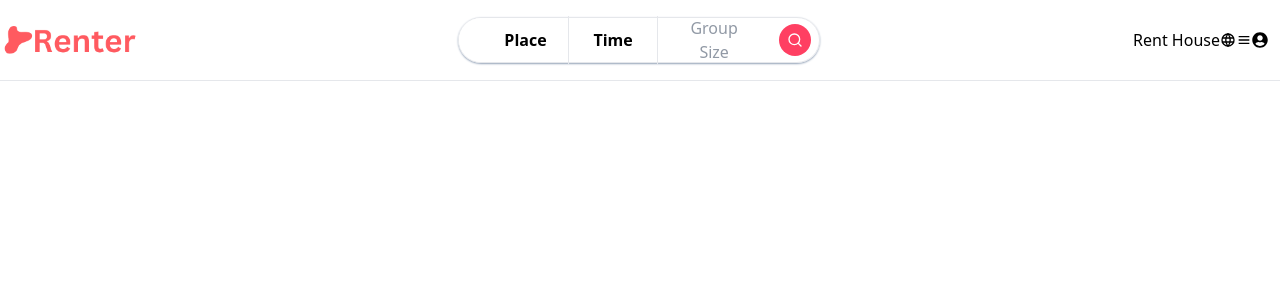
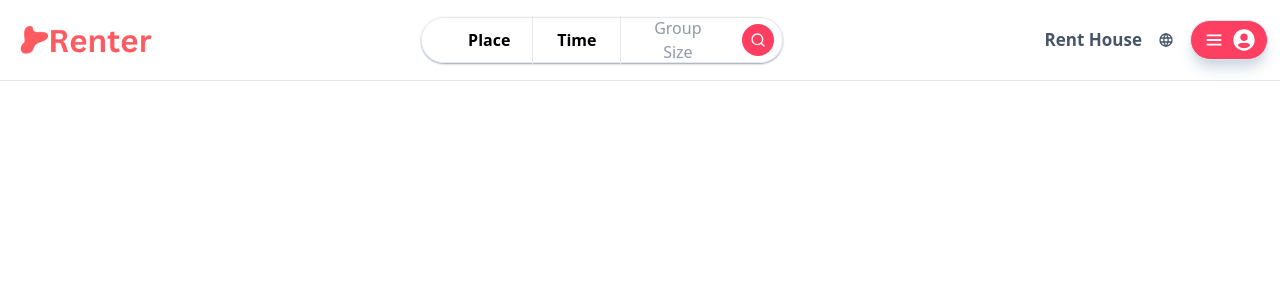
Before and after one commit to sethkabir/Homebnb, a React (Vite) app: page / in a window 1280 px wide. Shown: the top 300 px of the page. Built offline with nearby package versions, Linux system fonts and the light colour scheme.

Commit message:
add navbar right section

```diff
--- a/src/Component/Navbar.tsx
+++ b/src/Component/Navbar.tsx
@@ -8,7 +8,7 @@ const Navbar = () => {
 	return (
 		<div className="flex justify-between items-center border-b">
 			{/* Left */}
-			<div className=" flex h-20 w-36">
+			<div className=" flex h-20 w-36 ml-4">
 				<img src={logo} className="object-cover -my-10" alt="logo" />
 			</div>
 			{/* Middle */}
@@ -32,12 +32,12 @@ const Navbar = () => {
 				</div>
 			</div>
 			{/* Right */}
-			<div className="flex items-center pr-3">
-				<p>Rent House</p>
-				<TbWorld />
-				<div className="flex items-center">
-					<BiMenu />
-					<FaUserCircle />
+			<div className="flex items-center pr-3 font-semibold text-slate-600">
+				<p className="text-[17px]">Rent House</p>
+				<TbWorld className="mx-4" />
+				<div className="bg-[#ff3f62] flex items-center border px-3 py-2 rounded-full gap-2 text-white font-bold shadow-lg shadow-slate-300 hover:bg-[#ff3f62]/90 duration-200">
+					<BiMenu className="text-[22px] " />
+					<FaUserCircle className="text-[22px] " />
 				</div>
 			</div>
 		</div>
```
